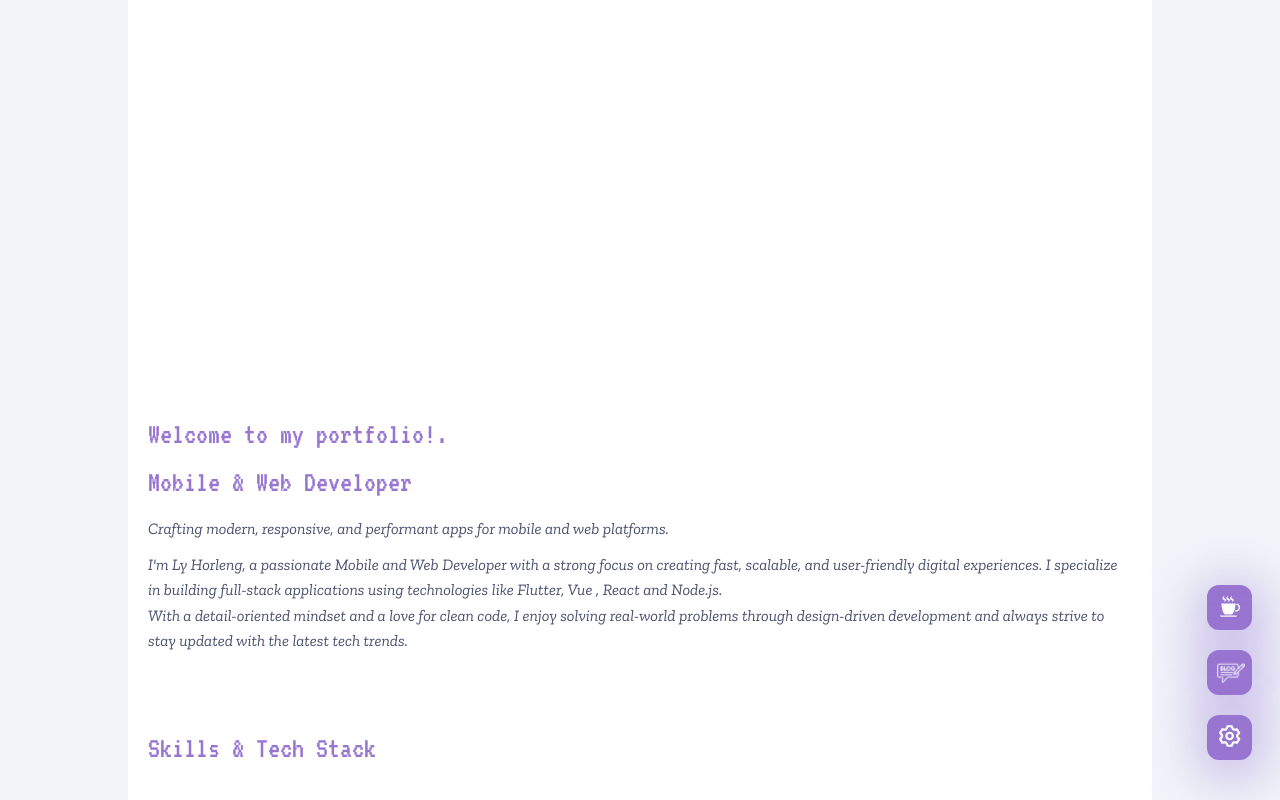
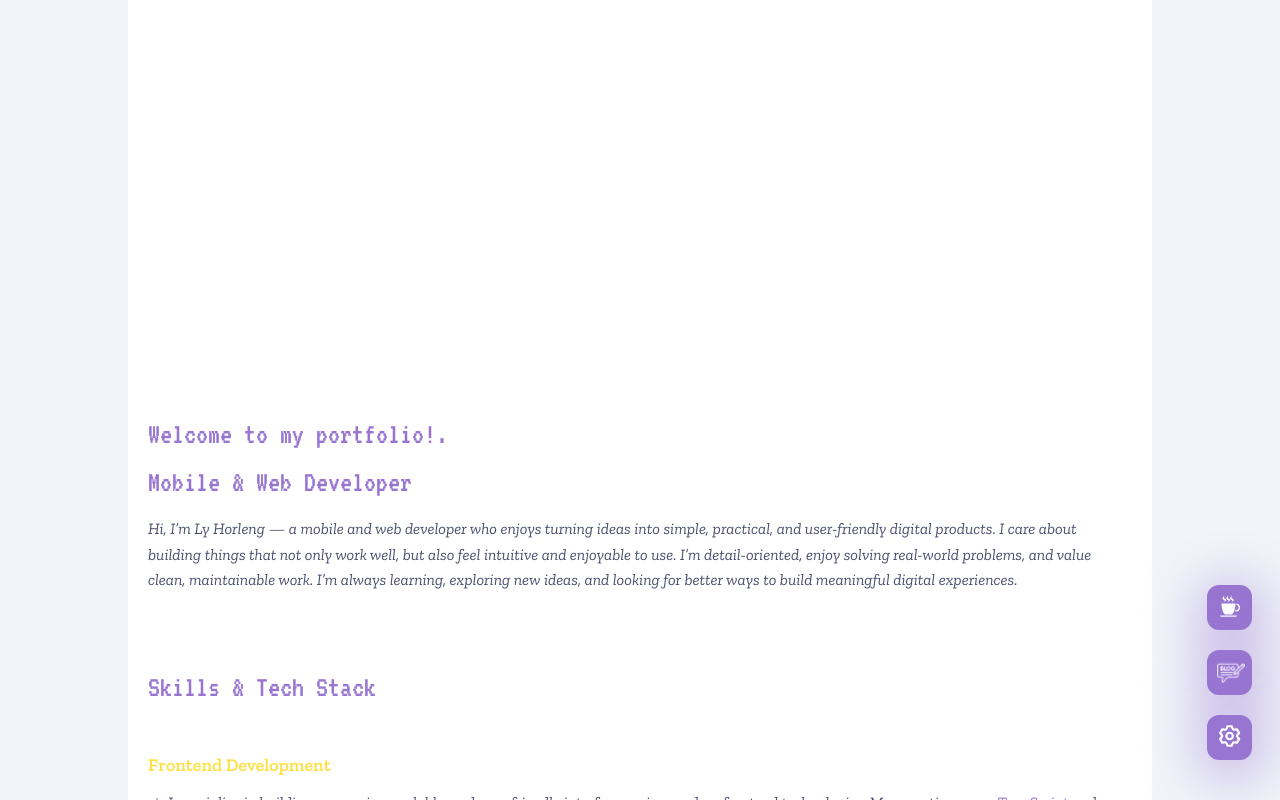
Before and after one commit to horlengg/WebPortfolio, a Vue app: page / in a window 1280 px wide. Built offline with nearby package versions, Linux system fonts and the light colour scheme; no server answers.

Commit message:
Update portfolio

```diff
--- a/src/app/home/home.vue
+++ b/src/app/home/home.vue
@@ -52,12 +52,8 @@ onBeforeUnmount(()=>{
       <p class="title_label_bold vt323 mt_70"> Welcome to my portfolio!.</p>
       <p class="title_label_bold vt323"> Mobile & Web Developer </p>
       <p class="mt_10" style="font-style: italic;">
-        Crafting modern, responsive, and performant apps for mobile and web platforms.
-      </p>
-      <p class="mt_10" style="font-style: italic;">
-        I'm Ly Horleng, a passionate Mobile and Web Developer with a strong focus on creating fast, scalable, and user-friendly digital experiences. I specialize in building full-stack applications using technologies like Flutter, Vue , React and Node.js.
-        <br>
-        With a detail-oriented mindset and a love for clean code, I enjoy solving real-world problems through design-driven development and always strive to stay updated with the latest tech trends.
+        Hi, I’m Ly Horleng — a mobile and web developer who enjoys turning ideas into simple, practical, and user-friendly digital products. I care about building things that not only work well, but also feel intuitive and enjoyable to use.
+        I’m detail-oriented, enjoy solving real-world problems, and value clean, maintainable work. I’m always learning, exploring new ideas, and looking for better ways to build meaningful digital experiences.
       </p>
     </div>
   </section>
```
